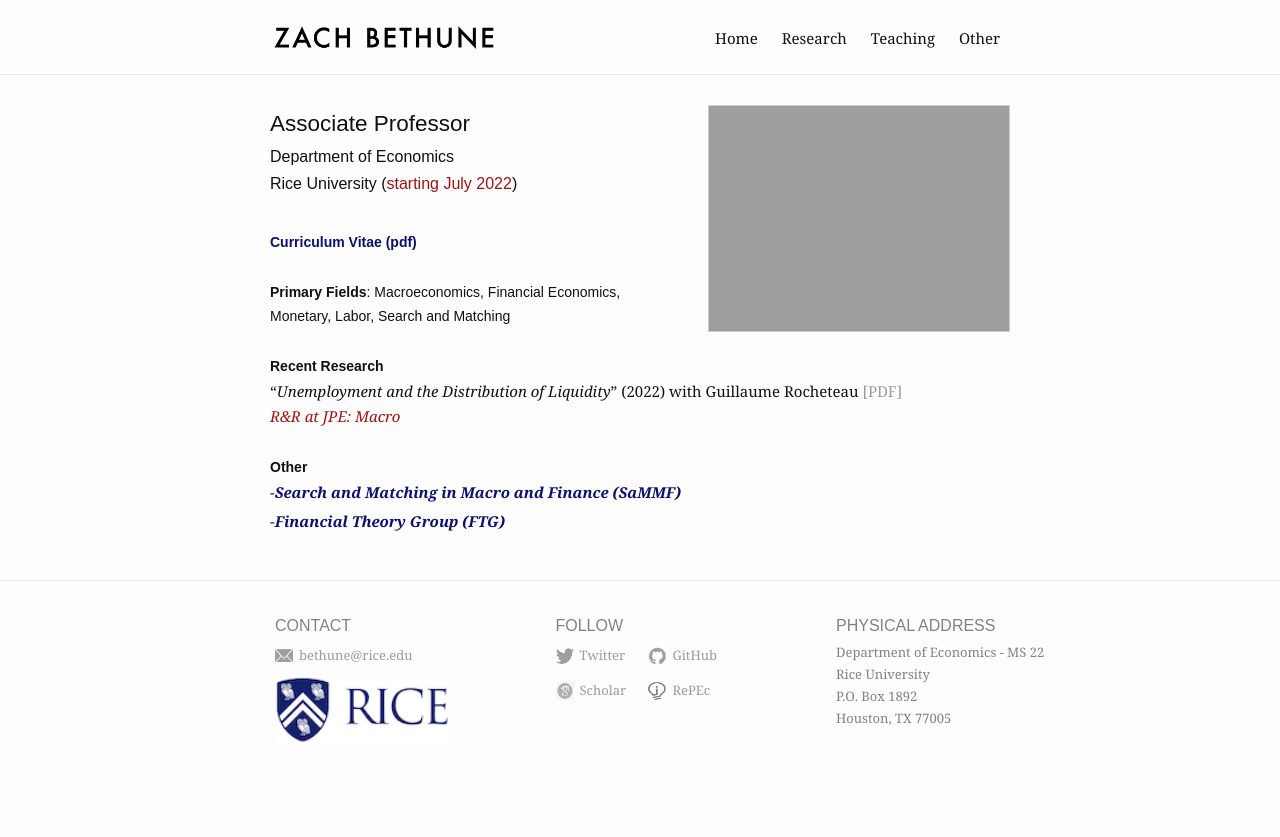
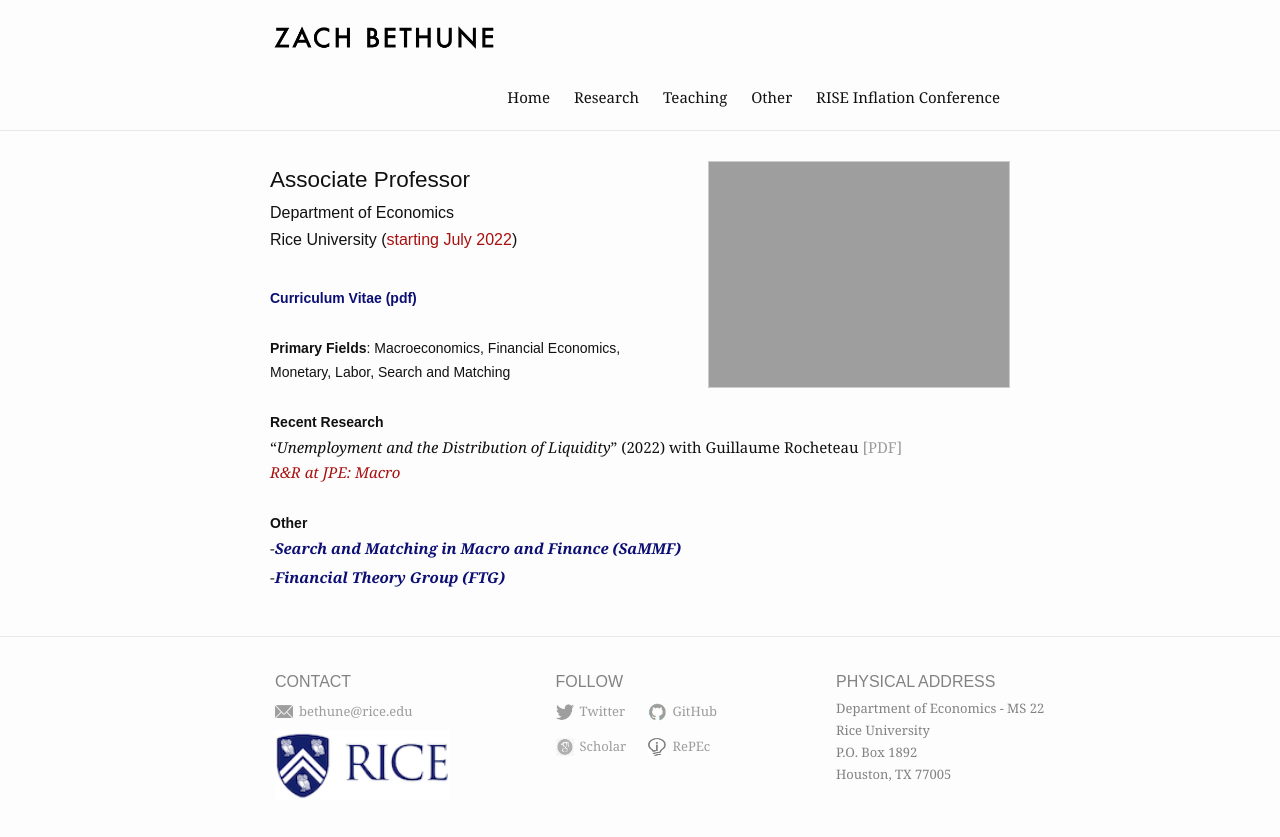
Before and after one commit to zbethune/zbethune.github.io, a Jekyll site: the page built from index.md, in a window 1280 px wide. Shown: the top 837 px of the page. Built offline with Jekyll 4.4.1, drawn with Linux system fonts in a browser that asks for light colours; comment, search, counter and statistics services are not loaded; our own code applies the rules of GitHub Pages for plain Markdown files.

Commit message:
Update _config.yml

```diff
--- a/_config.yml
+++ b/_config.yml
@@ -18,6 +18,7 @@ header:
     - name: Research
     - name: Teaching
     - name: Other
+    - name: RISE Inflation Conference
 
 footer:
   show_powered_by: true
```
